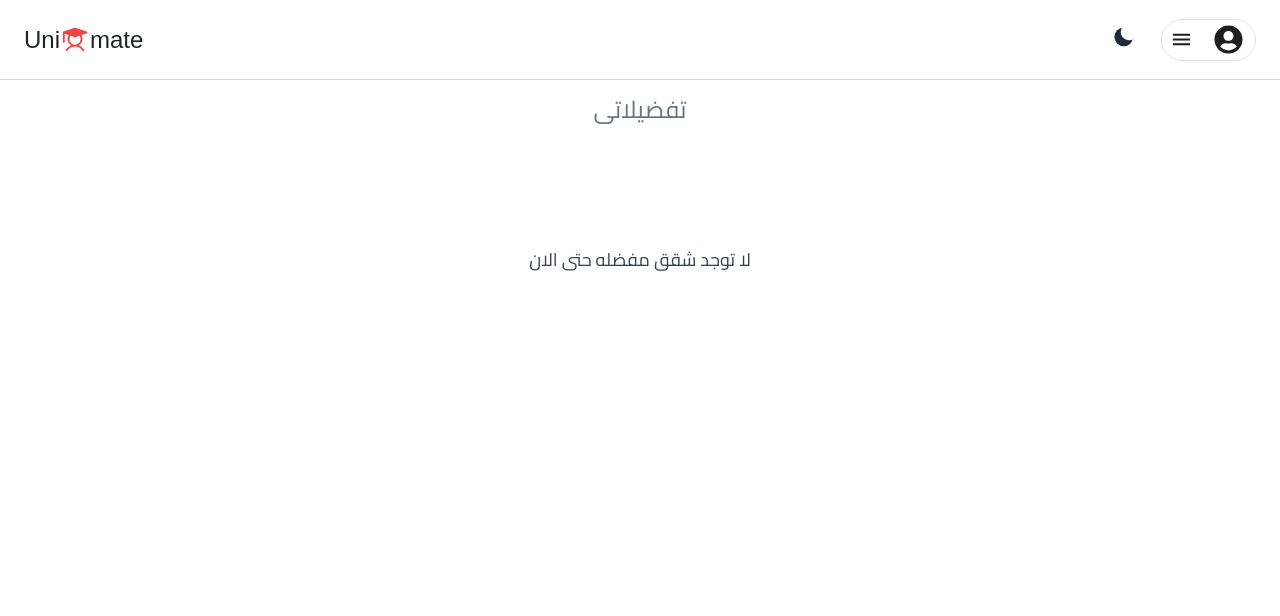
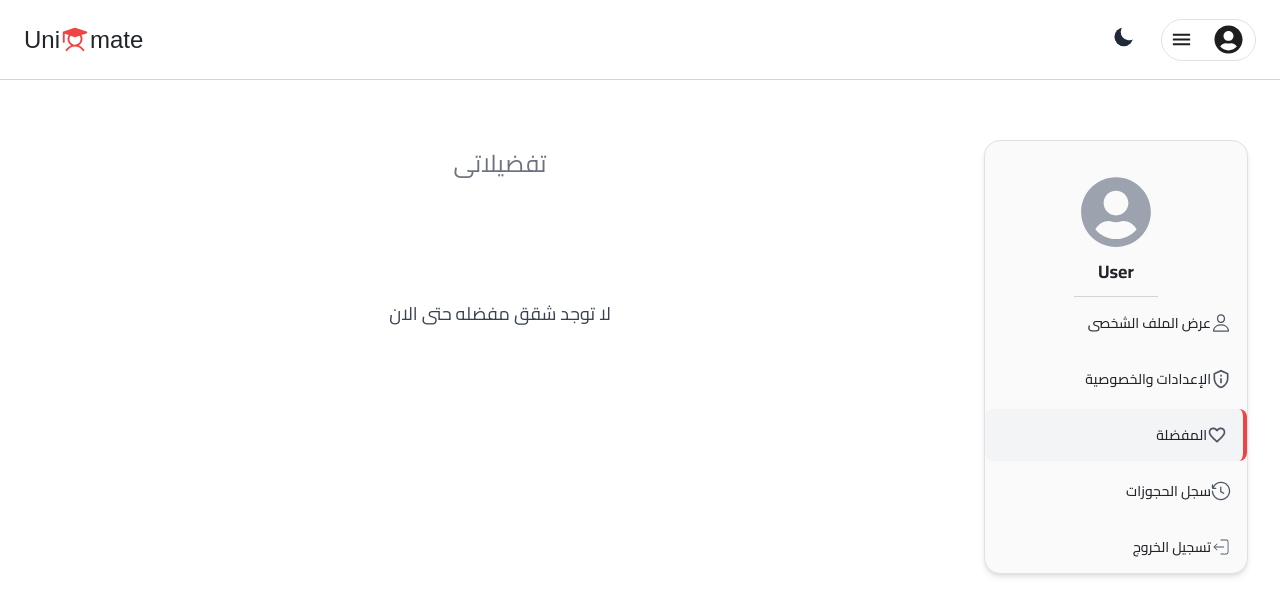
Before and after one commit to Mahmoud-Abd-Elrazek/Unimate, a React (Vite) app: page /auther/favorites in a window 1280 px wide. Shown: the top 616 px of the page. Built offline with nearby package versions, Linux system fonts and the light colour scheme; no server answers; a web font is replaced by a local one.

Commit message:
Confirm usr profile Authorization

```diff
--- a/src/pages/User_Profile_Pages/Favorites/favorites.tsx
+++ b/src/pages/User_Profile_Pages/Favorites/favorites.tsx
@@ -5,6 +5,8 @@ import { useApartmentStore } from "../../../Store/Data/useApartment.store"
 import ApartmentCard from "../../../components/ApartmentCard/ApartmentCard"
 // import { Link } from "react-router"
 // import FavApartmentCard from "../../../components/ApartmentCard/FavApartmentCard"
+import AuthorLayout from '../AuthorLayout/authorLayout';
+
 export default function Favorites() {
   // const [data] = useState([])
   const { GetFavApartment, issuccess,aparments } = useApartmentStore()
@@ -13,6 +15,7 @@ export default function Favorites() {
     console.log(issuccess)
   }, [])
   return (
+    <AuthorLayout isAuthorized={true} >
     <div>
       <h1 className="text-2xl text-gray-500 text-center my-10 dark:text-[white]">تفضيلاتى</h1>
       {issuccess &&
@@ -30,6 +33,7 @@ export default function Favorites() {
        <ApartmentGrid apartments={aparments} />
     </div>
     </div>
+    </AuthorLayout>
   )
 }
 interface ApartmentGridProps {
--- a/src/pages/User_Profile_Pages/My_properties/my_real_estate.tsx
+++ b/src/pages/User_Profile_Pages/My_properties/my_real_estate.tsx
@@ -3,6 +3,8 @@ import ApartmentCard from "../../../components/ApartmentCard/ApartmentCard";
 // import "swiper/css";
 // import "swiper/css/navigation";
 // import "swiper/css/pagination";
+import AuthorLayout from '../AuthorLayout/authorLayout';
+
 
 const RealEstateSlider: React.FC = () => {
   // const properties = [
@@ -14,6 +16,7 @@ const RealEstateSlider: React.FC = () => {
   // ];
 
   return (
+    <AuthorLayout isAuthorized={true} >
     <section className="py-10 w-full px-4 sm:px-6 md:px-10 lg:px-20">
       <div className="max-w-7xl mx-auto">
         <h2 className="text-xl sm:text-2xl md:text-3xl font-bold text-center mb-6">
@@ -25,6 +28,7 @@ const RealEstateSlider: React.FC = () => {
         </div>
       </div>
     </section>
+    </AuthorLayout>
   );
 };
 
--- a/src/pages/User_Profile_Pages/My_reservations/My_reservations.tsx
+++ b/src/pages/User_Profile_Pages/My_reservations/My_reservations.tsx
@@ -1,6 +1,8 @@
 import { useEffect } from "react";
 import { useBookingHistoryStore } from "../../../Store/Owner/BookingHistory.store";
 import { format } from 'date-fns';
+import AuthorLayout from '../AuthorLayout/authorLayout';
+
 // //import React from 'react'
 // interface BookingStatus {
 //     status: 'مؤكد' | 'ملغي' | 'قيد الانتظار';
@@ -29,12 +31,13 @@ import { format } from 'date-fns';
 };
 
 export default function My_reservations() {
-    const {requests,GetStudentBookingHistory}=useBookingHistoryStore()
-    useEffect(()=>{
+  const { requests, GetStudentBookingHistory } = useBookingHistoryStore()
+  useEffect(() => {
     GetStudentBookingHistory()
-    },[])
+  }, [])
 
   return (
+    <AuthorLayout isAuthorized={true} >
       <div className=" h-screen">
         <h1 className="text-4xl text-semibold text-center my-5 ">حجوزاتى</h1>
         {/* the table */}
@@ -65,5 +68,6 @@ import { format } from 'date-fns';
           </div>
         </div>
       </div>
+    </AuthorLayout>
   )
 }
--- a/src/pages/User_Profile_Pages/Reservation_requests_Owner/reservation_requests_Owner.tsx
+++ b/src/pages/User_Profile_Pages/Reservation_requests_Owner/reservation_requests_Owner.tsx
@@ -2,6 +2,8 @@ import { FaUserCircle } from "react-icons/fa";
 import { Button } from "../../../components/ui/button";
 import { useBookingHistoryStore } from "../../../Store/Owner/BookingHistory.store";
 import { useEffect } from "react";
+import AuthorLayout from '../AuthorLayout/authorLayout';
+
 
 export default function MyProperties() {
   const { GetOwnerRequests, issuccess } = useBookingHistoryStore()
@@ -56,6 +58,7 @@ export default function MyProperties() {
   ];
 
   return (
+    <AuthorLayout isAuthorized={true} >
     <div className="flex flex-col h-full p-4 gap-6">
       {!issuccess ? <div className="flex min-h-screen flex-col justify-center items-center text-2xl font-bold"><h2>لا يوجد طلبات حجز حتى الان</h2></div> :
         <div>
@@ -106,5 +109,6 @@ export default function MyProperties() {
         </div>
       }
     </div>
+    </AuthorLayout>
   );
 }
```
Lines whose indentation alone changed are shown as unchanged.
